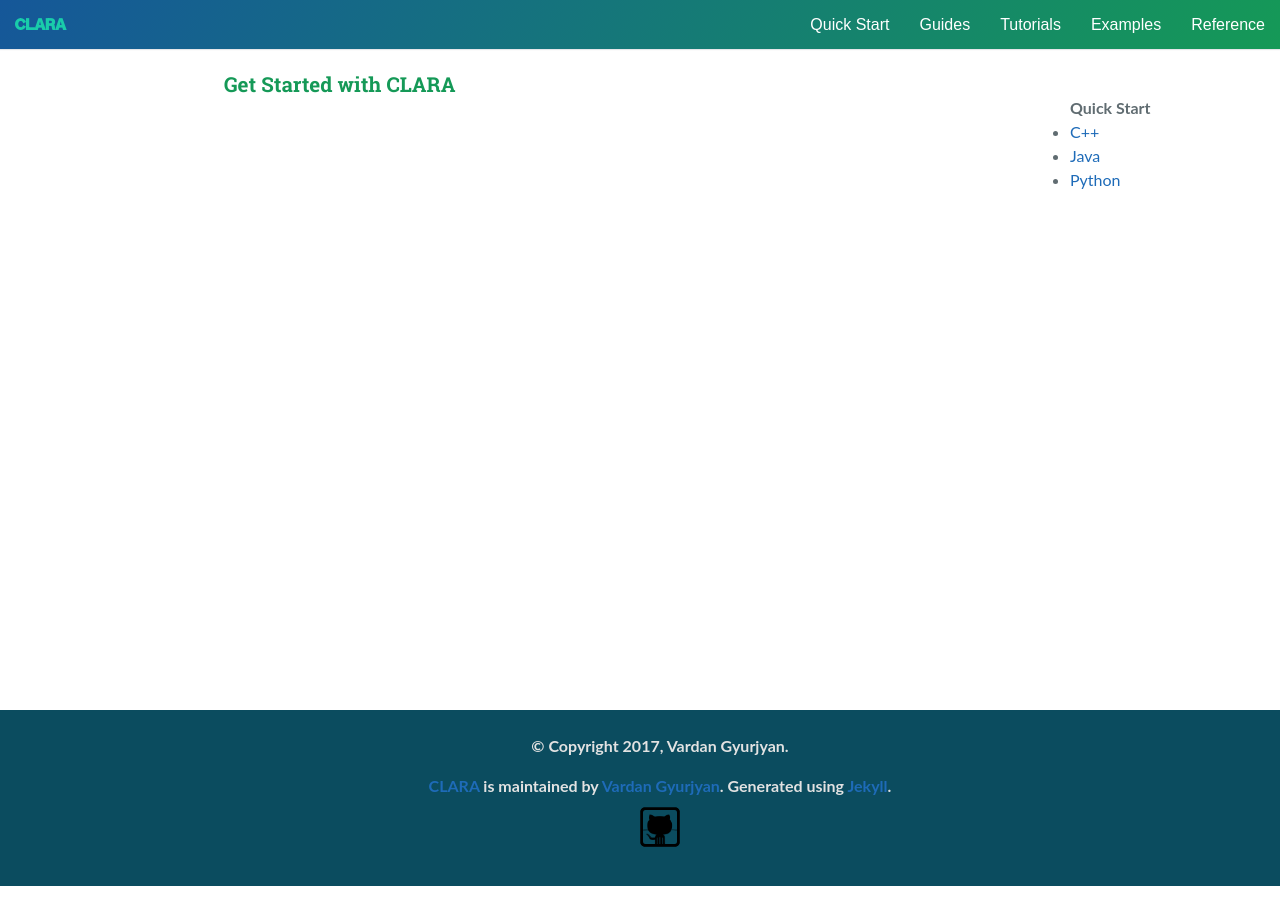
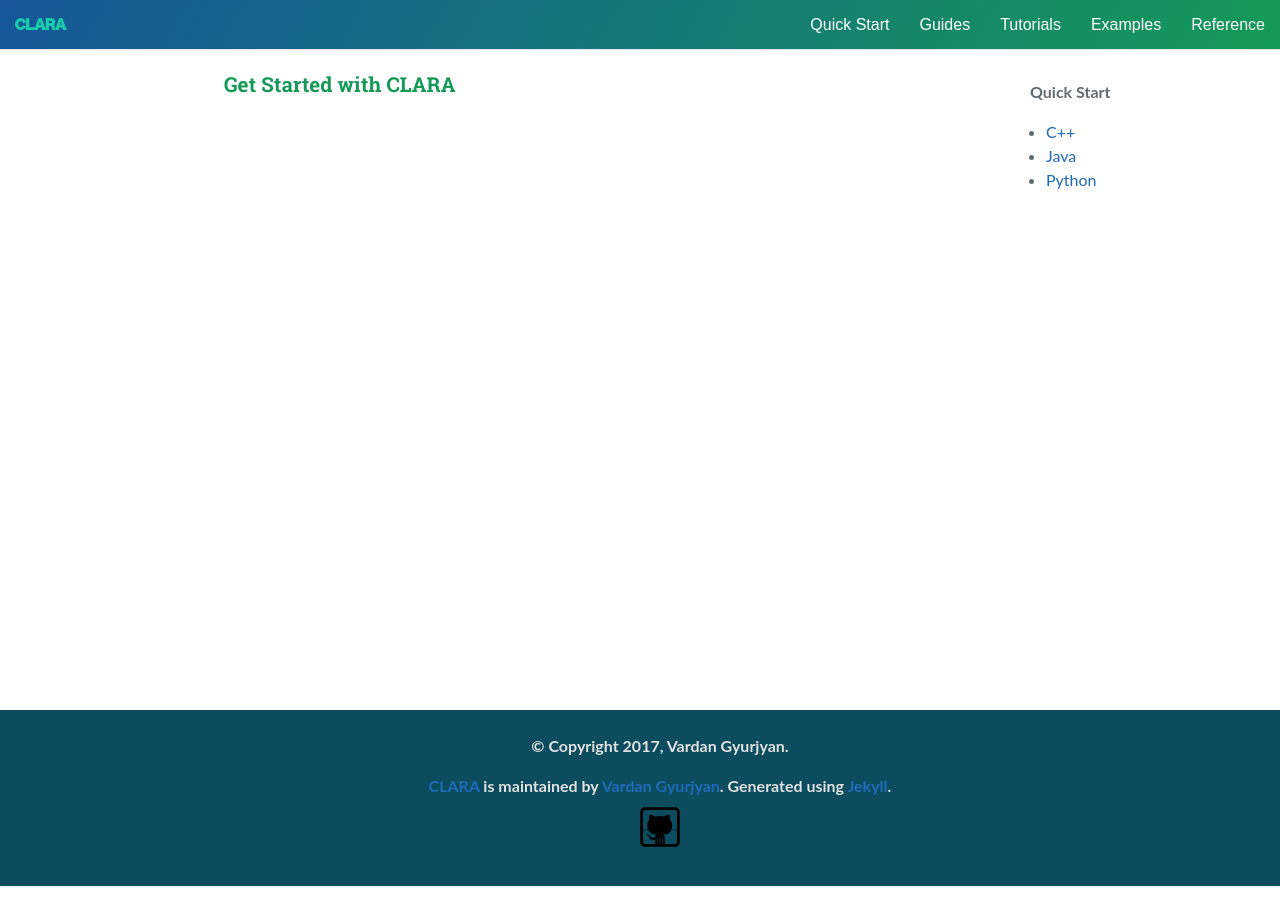
Before and after one commit to JeffersonLab/clara-docs, a Jekyll site: the page built from docs/quickstart/index.html, in a window 1280 px wide. Built offline with Jekyll 4.4.1, drawn with Linux system fonts in a browser that asks for light colours.

Commit message:
Tweak document list side-bar

```diff
--- a/_layouts/guide.html
+++ b/_layouts/guide.html
@@ -14,8 +14,8 @@ title: Guides
 <aside class="left-sidebar"><div id="toc"></div></aside>
 
 <aside class="right-sidebar">
+  <strong>Guides</strong>
   <ul>
-    <strong>Guides</strong>
     {% assign current = page.url | downcase | split: '/' %}
     <li><a href="{{ site.baseurl }}/docs/guides/engine.html" {% if current[3] == 'engine.html' %}class='current'{% endif %}>Engine</a></li>
     <li><a href="{{ site.baseurl }}/docs/guides/framework.html" {% if current[3] == 'framework.html' %}class='current'{% endif %}>Framework</a></li>
--- a/_layouts/quickstart.html
+++ b/_layouts/quickstart.html
@@ -13,8 +13,8 @@ title: Quick Start
 <aside class="left-sidebar"><div id="toc"></div></aside>
 
 <aside class="right-sidebar">
+  <strong>Quick Start</strong>
   <ul>
-    <strong>Quick Start</strong>
     {% assign current = page.url | downcase | split: '/' %}
     <li><a href="{{ site.baseurl }}/docs/quickstart/cpp.html" {% if current[3] == 'cpp.html' %}class='current'{% endif %}>C++</a></li>
     <li><a href="{{ site.baseurl }}/docs/quickstart/java.html" {% if current[3] == 'java.html' %}class='current'{% endif %}>Java</a></li>
--- a/css/cayman.css
+++ b/css/cayman.css
@@ -453,6 +453,12 @@ ul.footer-p {
     margin-top: 5rem;
   }
 }
+.right-sidebar ul {
+  padding-left: 0;
+}
+.right-sidebar ul li  {
+  margin-left: 1em;
+}
 @media screen and (max-width: 42em) {
   .left-sidebar {
     display: none;
--- a/docs/guides/index.html
+++ b/docs/guides/index.html
@@ -11,8 +11,8 @@ title: Guides
 </div>
 
 <aside class="right-sidebar">
+  <strong>Guides</strong>
   <ul>
-    <strong>Guides</strong>
     <li><a href="{{ site.baseurl }}/docs/guides/engine.html">Engine</a></li>
     <li><a href="{{ site.baseurl }}/docs/guides/framework.html">Framework</a></li>
     <li><a href="{{ site.baseurl }}/docs/guides/intro.html">Intro</a></li>
--- a/docs/quickstart/index.html
+++ b/docs/quickstart/index.html
@@ -11,8 +11,8 @@ title: Quick Start
 </div>
 
 <aside class="right-sidebar">
+  <strong>Quick Start</strong>
   <ul>
-    <strong>Quick Start</strong>
     <li><a href="{{ site.baseurl }}/docs/quickstart/cpp.html">C++</a></li>
     <li><a href="{{ site.baseurl }}/docs/quickstart/java.html">Java</a></li>
     <li><a href="{{ site.baseurl }}/docs/quickstart/python.html">Python</a></li>
```
